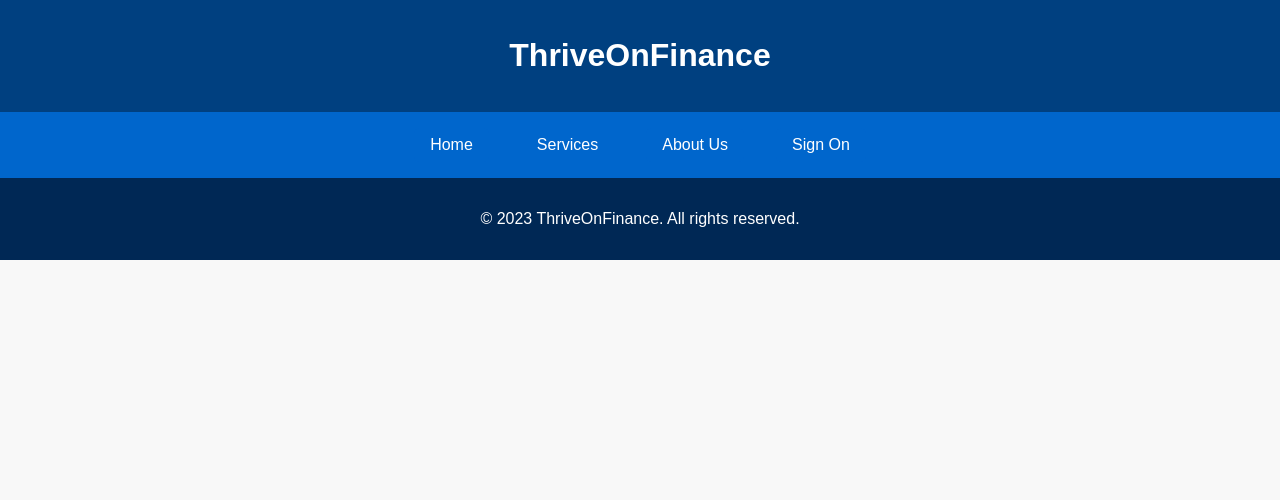
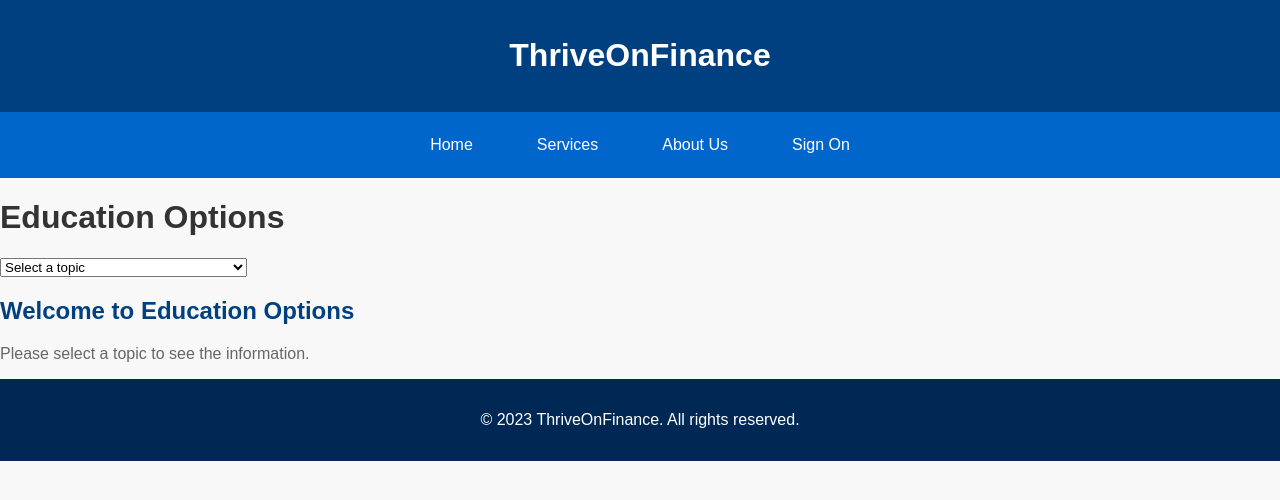
Before and after one commit to JoshuaArgiropoulos/Stock-Price-Predictor, a React (Create React App) app in the folder frontend/: page /investment in a window 1280 px wide. Shown: the top 500 px of the page. Built offline with nearby package versions, Linux system fonts and the light colour scheme.

Commit message:
Created the landing page for education page, looking to add CSS, thinking of styles and may remake the page

```diff
--- a/frontend/src/MainPages/InvestmentEducation.js
+++ b/frontend/src/MainPages/InvestmentEducation.js
@@ -1,19 +1,27 @@
 import React from 'react';
-import { BrowserRouter as Router, Routes, Route } from 'react-router-dom';
+
 import Header from '../components/Header';
 import Navigation from '../components/Navigation';
 import Footer from '../components/common/footer';
-
+import TopicSelector from '../components/TopicSelector';
+import ContentDisplay from '../components/ContentDisplay';
 
 function InvestmentEducation() {
+  const [selectedTopic, setSelectedTopic] = React.useState(null);
+
+  const handleTopicChange = (topic) => {
+    setSelectedTopic(topic);
+  };
+
   return (
-
-      <div className="HomePage">
-        <Header />
-        <Navigation />
-        <Footer />
-      </div>
-
+    <div className="HomePage">
+      <Header />
+      <Navigation />
+      <h1>Education Options</h1>
+      <TopicSelector onTopicChange={handleTopicChange} />
+      <ContentDisplay topic={selectedTopic} />
+      <Footer />
+    </div>
   );
 }
 export default InvestmentEducation;
--- /dev/null
+++ b/frontend/src/components/ContentDisplay.jsx
@@ -0,0 +1,25 @@
+// ContentDisplay.jsx
+import React from 'react';
+
+const ContentDisplay = ({ topic }) => {
+  const renderContent = () => {
+    switch (topic) {
+      case "Investment Types":
+        return <p>Details about different investment options...</p>;
+      case "Account Types in Canada":
+        return <p>Information about TFSA, RRSP, FSHA...</p>;
+      // Add cases for other topics with their respective content
+      default:
+        return <p>Please select a topic to see the information.</p>;
+    }
+  };
+
+  return (
+    <div className="content-display">
+      <h2>{topic || "Welcome to Education Options"}</h2>
+      {renderContent()}
+    </div>
+  );
+};
+
+export default ContentDisplay;
--- /dev/null
+++ b/frontend/src/components/TopicSelector.jsx
@@ -0,0 +1,31 @@
+// TopicSelector.jsx
+import React from 'react';
+
+const TopicSelector = ({ onTopicChange }) => {
+  const topics = [
+    "Investment Types",
+    "Account Types in Canada",
+    "Investment Basics",
+    "Budgeting and Financial Planning",
+    "Savings and Investments",
+    "Credit Management",
+    "Taxation",
+    "Retirement Planning",
+    "Insurance",
+    "Economic Concepts",
+    "Real-Life Examples and Case Studies"
+  ];
+
+  return (
+    <div className="topic-selector">
+      <select onChange={(e) => onTopicChange(e.target.value)} defaultValue="">
+        <option value="" disabled>Select a topic</option>
+        {topics.map((topic, index) => (
+          <option key={index} value={topic}>{topic}</option>
+        ))}
+      </select>
+    </div>
+  );
+};
+
+export default TopicSelector;
```
